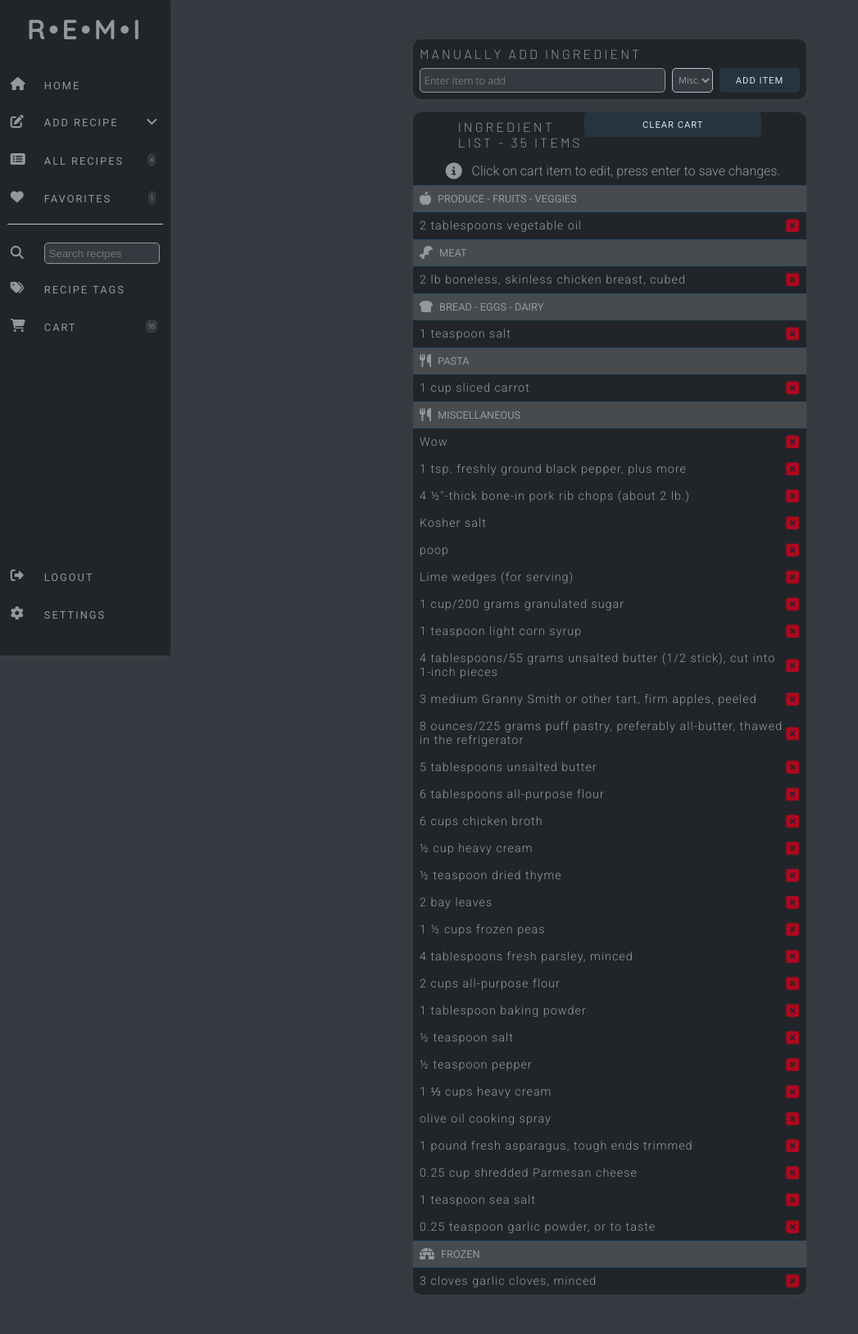
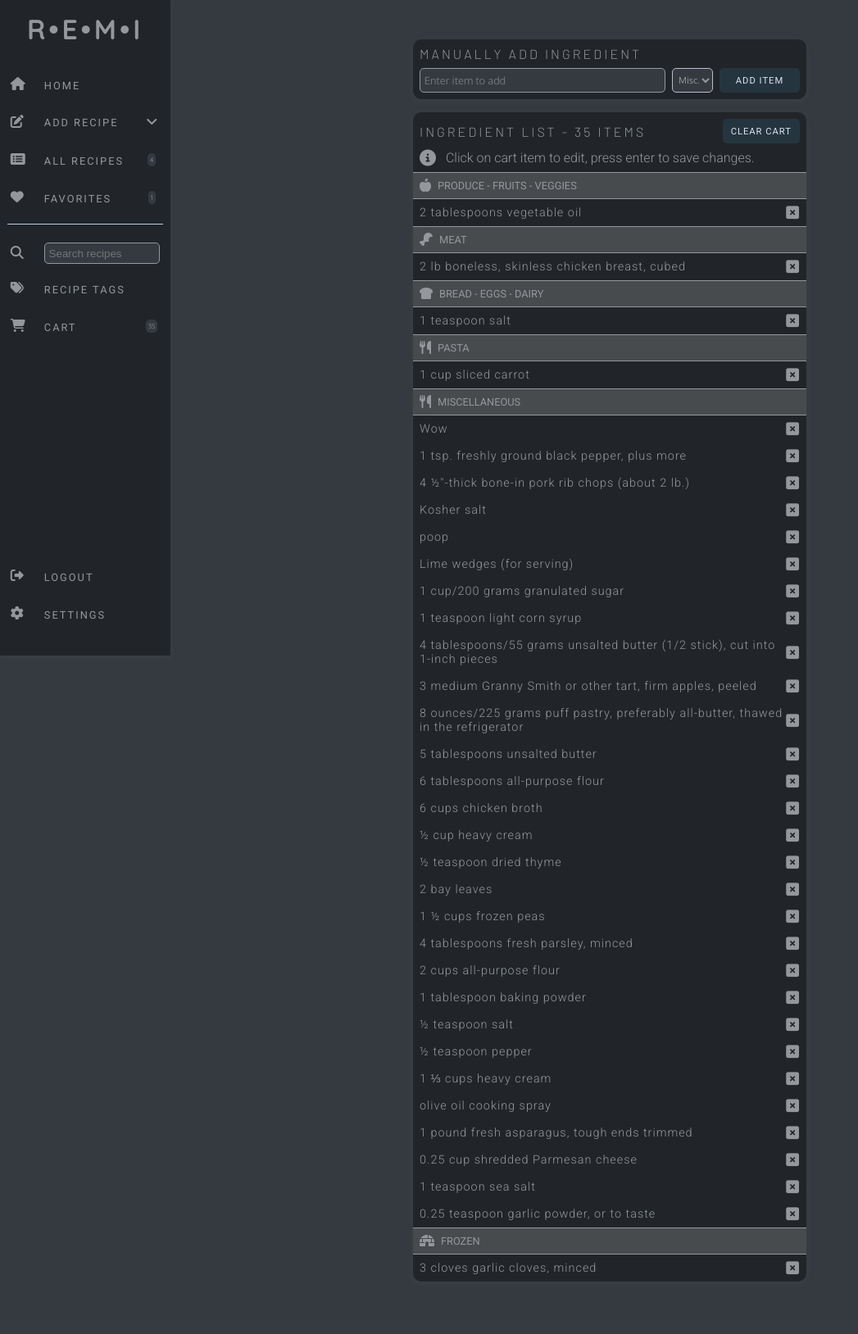
Before and after one commit to odics/remi, a Flask app: page /cart in a window 1280 px wide. Shown: the whole page at 82% size, without its empty margins (0-1047 px from the left). After the commit the page ends 1564 px from the top, so only its background shows below. Run offline with Flask 3, Linux system fonts and the light colour scheme; a user stored in the database is signed in; some libraries are stand-ins or nearby versions.

Commit message:
Worked out bugs for cart page, and finalized dark theme.

```diff
--- a/website/static/css/dark.css
+++ b/website/static/css/dark.css
@@ -926,26 +926,19 @@ margin-bottom: .5rem;
 }
 
 .ing-menu {
-    display: flex;
-    flex-direction: column;
+    display: grid;
     align-items: center;
     margin-bottom: .5rem;
-    justify-content: center;
-    padding-left: .5rem;
-    padding-right: .5rem;
 }
 
 .ing-menu button {
-    margin-right: 0;
-    margin-left: 0;
-    margin-top: 0;
-    width: 100%;
+    margin-right: .5rem;
+    margin-top: .5rem;
 }
 
 .ing-menu h2 {
-    margin-left: 0;
+    margin-left: .5rem;
     margin-top: .5rem;
-    margin-bottom: .5rem;
 }
 
 .button-input {
@@ -955,11 +948,23 @@ margin-bottom: .5rem;
     margin-bottom: .5rem;
 }
 
+.info i {
+    margin-left: .5rem;
+    margin-right: .5rem;
+}
+
+.info {
+    align-items: center;
+    font-family: 'Roboto', sans-serif;
+    font-weight: 300;
+    color: var(--nav-items-color);
+}
+
 .ing-heading {
     background-color: var(--nav-items-hover);
     font-family: 'Roboto', sans-serif;
-    border-bottom: 1px solid #03538871;
-    border-top: 1px solid #03538871;
+    border-bottom: 1px solid var(--nav-items-color);
+    border-top: 1px solid var(--nav-items-color);
     padding: .5rem;
     color: var(--nav-icon-color);
     text-transform: uppercase;
@@ -998,7 +1003,8 @@ margin-bottom: .5rem;
 }
 
 .cart-ingredient i {
-    color: #AB091E;
+    color: var(--nav-icon-color);
+
 }
 
 .cart-ingredient i:hover {
@@ -2027,6 +2033,12 @@ margin-bottom: .5rem;
         width: 100%;
       }
 
+      .ing-menu h2 {
+        margin-left: 0;
+        margin-top: .5rem;
+        margin-bottom: .5rem;
+      }
+
       .button-input {
         display: flex;
         align-items: center;
```
Also changed, not shown: website/templates/settings.html (+9 -3 lines), instance/database.db. Lines whose indentation alone changed are shown as unchanged.
